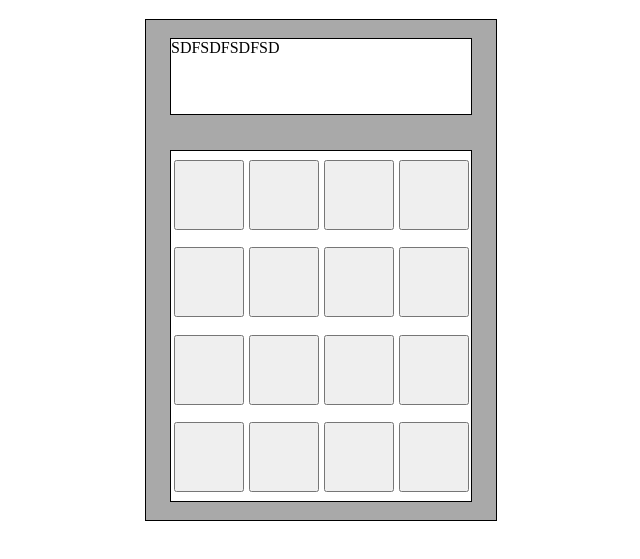
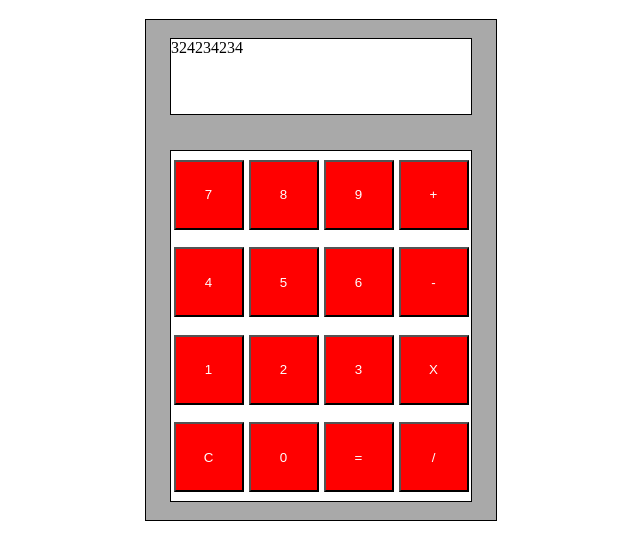
Before and after one commit to soaresm94/calculator, a plain HTML site: page index.html in a window 1280 px wide. Shown: the part 69-628 px from the top of the page, without its empty margins (319-959 px from the left). Drawn offline with Linux system fonts and the light colour scheme.

Commit message:
Added classes and text to each button of the calculator

```diff
--- a/index.html
+++ b/index.html
@@ -9,7 +9,7 @@
     <body>
         <h1> CALCULATOR</h1>
         <div id="calculator">
-            <div id="display">SDFSDFSDFSD</div>
+            <div id="display">324234234</div>
             <div id="buttons"></div>
         </div>
 
--- a/script.js
+++ b/script.js
@@ -32,7 +32,57 @@ function operate(firstNumber,operator,secondNumber){
     };
 };
 
-for(i=0;i<16;i++){
+for(i=1;i<=16;i++){
     const buttonDiv = document.createElement("button");
     buttonsDiv.appendChild(buttonDiv);
+    buttonDiv.classList.add(`class${i}`);
+
 };
+
+const buttonDiv1 = document.querySelector(".class1");
+buttonDiv1.textContent = "7";
+
+const buttonDiv2 = document.querySelector(".class2");
+buttonDiv2.textContent = "8";
+
+const buttonDiv3 = document.querySelector(".class3");
+buttonDiv3.textContent = "9";
+
+const buttonDiv4 = document.querySelector(".class4");
+buttonDiv4.textContent = "+";
+
+const buttonDiv5 = document.querySelector(".class5");
+buttonDiv5.textContent = "4";
+
+const buttonDiv6 = document.querySelector(".class6");
+buttonDiv6.textContent = "5";
+
+const buttonDiv7 = document.querySelector(".class7");
+buttonDiv7.textContent = "6";
+
+const buttonDiv8 = document.querySelector(".class8");
+buttonDiv8.textContent = "-";
+
+const buttonDiv9 = document.querySelector(".class9");
+buttonDiv9.textContent = "1";
+
+const buttonDiv10 = document.querySelector(".class10");
+buttonDiv10.textContent = "2";
+
+const buttonDiv11 = document.querySelector(".class11");;
+buttonDiv11.textContent = "3";
+
+const buttonDiv12 = document.querySelector(".class12");
+buttonDiv12.textContent = "X";
+
+const buttonDiv13 = document.querySelector(".class13");
+buttonDiv13.textContent = "C";
+
+const buttonDiv14 = document.querySelector(".class14");
+buttonDiv14.textContent = "0";
+
+const buttonDiv15 = document.querySelector(".class15");
+buttonDiv15.textContent = "=";
+
+const buttonDiv16 = document.querySelector(".class16");
+buttonDiv16.textContent = "/";
--- a/styles.css
+++ b/styles.css
@@ -36,4 +36,6 @@ body{
 button{
     height: 70px;
     width: 70px;
+    background-color: red;
+    color: white;
 }
```
